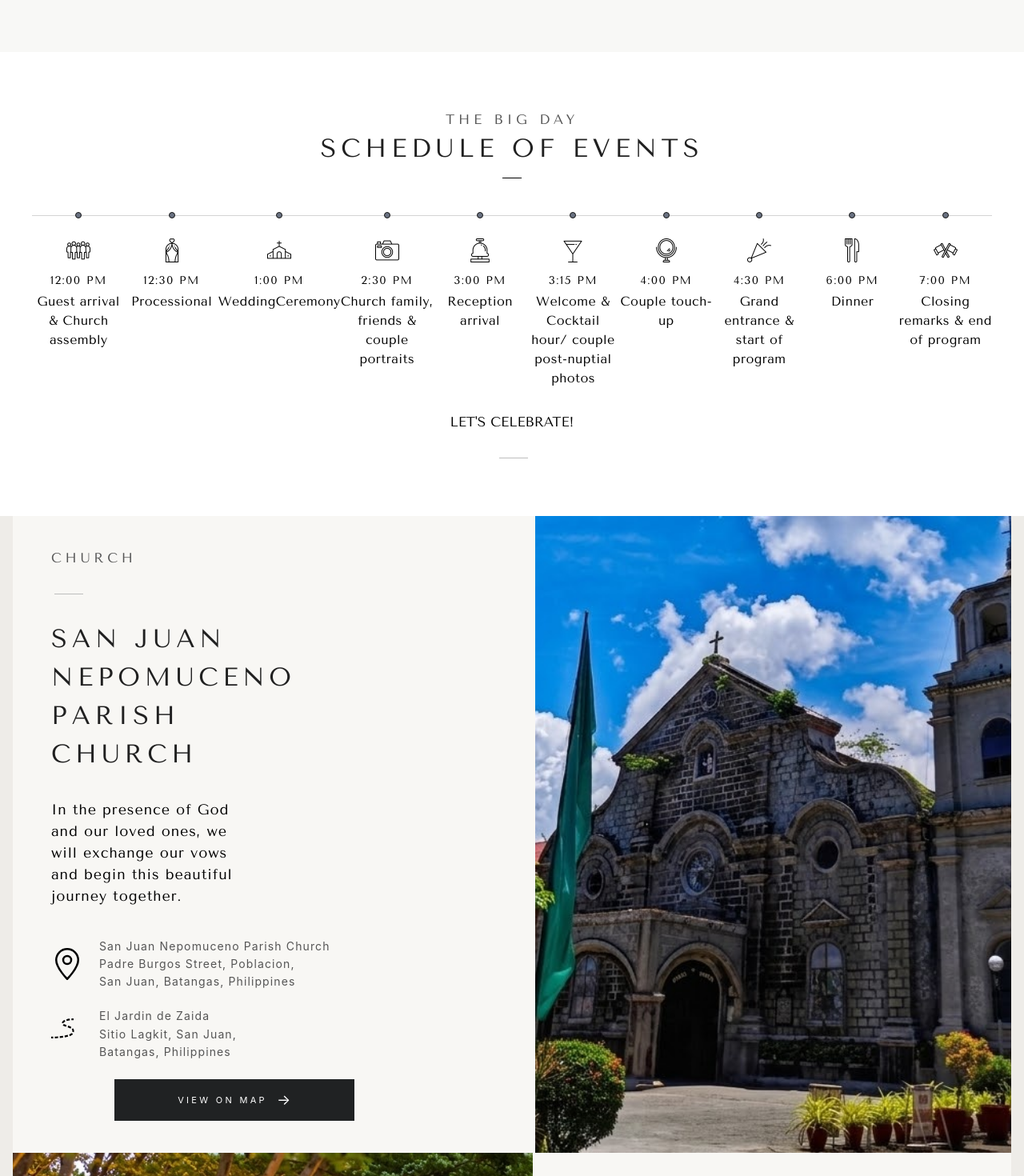
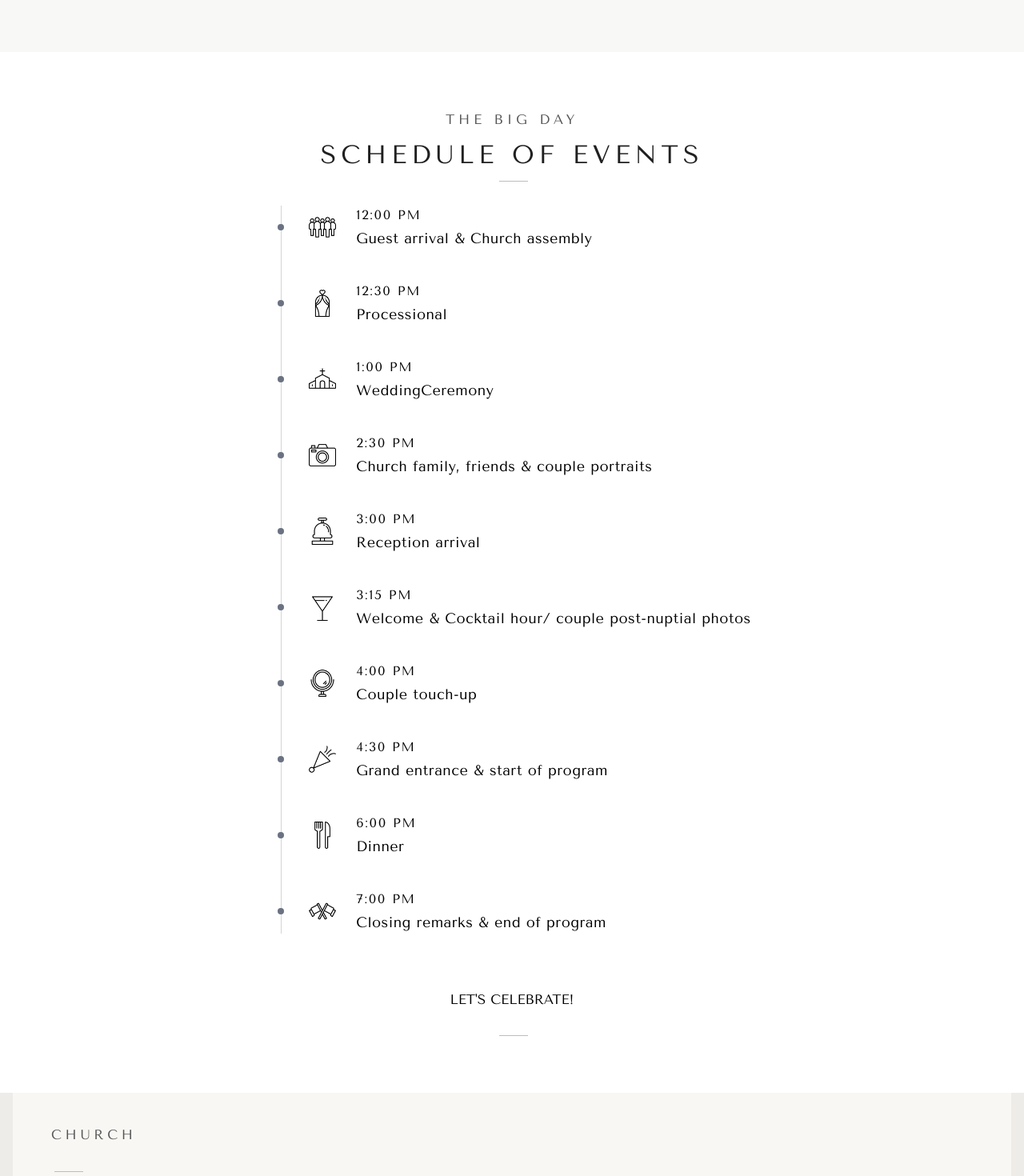
Before and after one commit to KenSumang/wedding-invitation, a React (Vite) app: page /app in a window 1280 px wide. Shown: the part 2960-4430 px from the top of the page at 80% size. Built offline with nearby package versions, Linux system fonts and the light colour scheme.

Commit message:
save  events and venue progress

```diff
--- a/src/components/ScheduleOfEvents.jsx
+++ b/src/components/ScheduleOfEvents.jsx
@@ -66,14 +66,14 @@ export default function ScheduleOfEvents() {
   return (
     <div className="SchedOfEvents w-full h-full">
       <div className="container max-w-full h-full px-4 py-16 sm:px-6 md:py-18 md:px-10 2xl:px-18">
-        <div className="wrapper w-full h-full">
-          <div className="mobileVersionHeader lg:hidden flex flex-col gap-2">
+        <div className="wrapper w-full h-full md:flex md:flex-col md:items-center">
+          <div className="mobileVersionHeader  flex flex-col gap-2 md:items-center">
             <p className="text-subtitle text-subtitle-color tracking-[.28em]">THE BIG DAY</p>
             <p className="text-title text-title-color tracking-[.18em]">SCHEDULE OF EVENTS</p>
             <div className="line w-9 h-[.5px] bg-[#BDBDBD] md:ml-1"></div>
           </div>
 
-          <div className="mobileVersion my-[30px] lg:hidden">
+          <div className="mobileVersion my-[30px] ">
             <div className="relative">
 
               {/* Continuous vertical line */}
@@ -114,46 +114,53 @@ export default function ScheduleOfEvents() {
               ))}
             </div>
           </div>
-          <div className="MobileVersionFooter flex flex-col items-center max-w-[250px] mx-auto md:hidden">
+          <div className="MobileVersionFooter flex flex-col items-center max-w-[250px] mx-auto ">
               <p className="text-subtitle">LET'S CELEBRATE!</p>
               <div className="line w-9 h-[.5px] bg-[#BDBDBD] mt-8 md:ml-1"></div>
           </div>
 
-          {/* Desktop version*/}
-          <div className="desktopVersion hidden w-full lg:flex md:flex-col md:items-center">
 
-            <div className="desktopVersionHeader flex flex-col items-center">
-              <p className="text-subtitle text-subtitle-color tracking-[.28em]">THE BIG DAY</p>
-              <p className="text-title text-title-color tracking-[.18em]">SCHEDULE OF EVENTS</p>
-              <hr className="my-3 w-6 border-t bg-black" />
-            </div>
+        </div>
+      </div>
+    </div>
+  );
+}
+
+{/* Desktop version*/}
+          // <div className="desktopVersion hidden w-full lg:flex md:flex-col md:items-center">
+
+          //   <div className="desktopVersionHeader flex flex-col items-center">
+          //     <p className="text-subtitle text-subtitle-color tracking-[.28em]">THE BIG DAY</p>
+          //     <p className="text-title text-title-color tracking-[.18em]">SCHEDULE OF EVENTS</p>
+          //     <hr className="my-3 w-6 border-t bg-black" />
+          //   </div>
 
             {/* Timeline */}
-            <div className="relative flex w-full my-[30px]">
+            {/* <div className="relative flex w-full my-[30px]"> */}
 
               {/* Continuous horizontal line */}
-              <div className="absolute left-0 right-0 top-[4px] h-px bg-neutral-300" />
+              {/* <div className="absolute left-0 right-0 top-[4px] h-px bg-neutral-300" /> */}
 
-              {events.map((event) => (
+              {/* {events.map((event) => (
                 <div
                   key={event.title}
                   className="relative flex flex-1 flex-col items-center"
-                >
+                > */}
 
                   {/* Circle */}
-                  <div className="relative z-10 h-2 w-2 rounded-full border border-neutral-900 bg-gray-500" />
+                  {/* <div className="relative z-10 h-2 w-2 rounded-full border border-neutral-900 bg-gray-500" /> */}
 
                   {/* Icon */}
-                  <div className="mt-6">
+                  {/* <div className="mt-6">
                     <img
                       src={event.icon}
                       alt=""
                       className="h-8 w-8 object-contain"
                     />
-                  </div>
+                  </div> */}
 
                   {/* Event details */}
-                  <div className="mt-3 text-center">
+                  {/* <div className="mt-3 text-center">
                     <p className="text-sm tracking-widest">
                       {event.time}
                     </p>
@@ -172,64 +179,4 @@ export default function ScheduleOfEvents() {
               <div className="line w-9 h-[.5px] bg-[#BDBDBD] mt-8 md:ml-1"></div>
             </div>
 
-          </div>
-        </div>
-      </div>
-    </div>
-  );
-}
-
-      // Desktop version
-      // <div className="desktopVersion hidden md:flex md:w-full md:flex-col md:items-center">
-
-      //   <div className="desktopVersionHeader flex flex-col items-center">
-      //     <p className="text-[10px] tracking-wide">THE BIG DAY</p>
-      //     <p className="mt-2 tracking-wide">SCHEDULE OF EVENTS</p>
-      //     <hr className="my-3 w-6 border-t bg-black" />
-      //   </div>
-
-        {/* Timeline */}
-        // <div className="relative flex w-full max-w-5xl my-[30px]">
-
-          {/* Continuous horizontal line */}
-          // <div className="absolute left-0 right-0 top-[4px] h-px bg-neutral-300" />
-
-          // {events.map((event) => (
-          //   <div
-          //     key={event.title}
-          //     className="relative flex flex-1 flex-col items-center"
-          //   >
-
-              {/* Circle */}
-              // <div className="relative z-10 h-2 w-2 rounded-full border border-neutral-900 bg-black" />
-
-              {/* Icon */}
-              // <div className="mt-6">
-              //   <img
-              //     src={event.icon}
-              //     alt=""
-              //     className="h-8 w-8 object-contain"
-              //   />
-              // </div>
-
-              {/* Event details */}
-      //         <div className="mt-3 text-center">
-      //           <p className="text-sm tracking-widest">
-      //             {event.time}
-      //           </p>
-
-      //           <h3 className="mt-1 text-lg font-medium tracking-wide">
-      //             {event.title}
-      //           </h3>
-      //         </div>
-
-      //       </div>
-      //     ))}
-
-      //   </div>
-      //   <div className="desktopVersionFooter hidden md:flex md:flex-col md:items-center">
-      //     <p>LET'S CELEBRATE!</p>
-      //     <hr className="border-t w-12 h-3 border-black mt-[20px]"/>
-      //   </div>
-
-      // </div>
+          </div> */}
--- a/src/components/VenueChurch.jsx
+++ b/src/components/VenueChurch.jsx
@@ -131,7 +131,7 @@ export default function VenueChurch() {
           <img
             src={churchImage}
             alt="The Garden Valley Hotel"
-            className="block h-full w-auto object-cover object-center"
+            className="block h-full w-auto object-contain object-center"
           />
         </div>
       </div>
--- a/src/components/VenueReception.jsx
+++ b/src/components/VenueReception.jsx
@@ -133,7 +133,7 @@ export default function VenueReception() {
           <img
             src={receptionImage}
             alt="The Garden Valley Hotel"
-            className="block h-full w-auto object-cover"
+            className="block h-full w-auto object-contain"
           />
         </div>
       </div>
```
